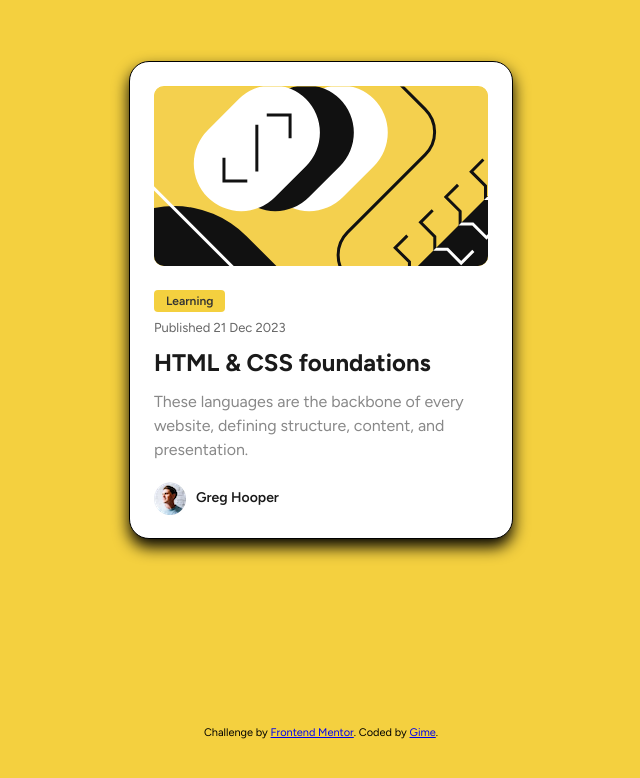
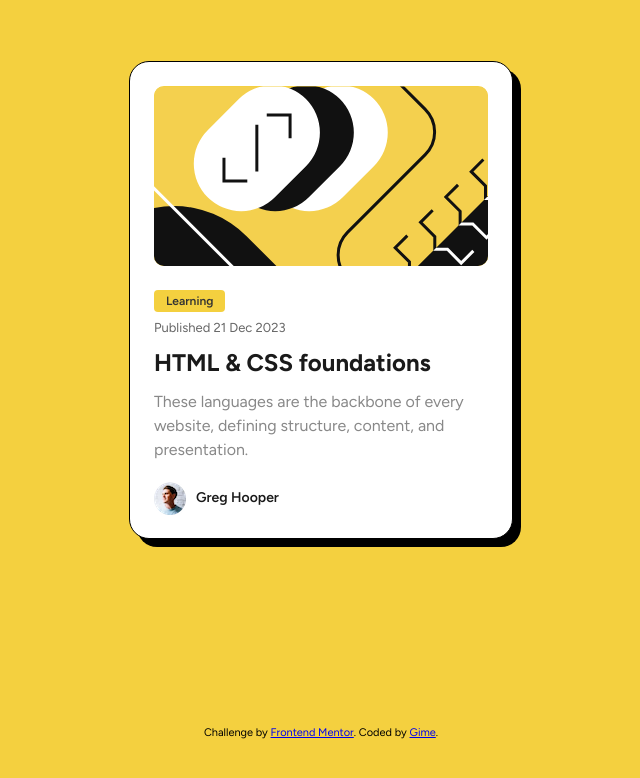
Before and after one commit to GimeVerdant/blog_preview_card, a plain HTML site: page index.html in a window 1280 px wide. Shown: the whole page, without its empty margins (319-959 px from the left). Drawn offline with Linux system fonts and the light colour scheme.

Commit message:
adjusted box shadow

```diff
--- a/style.css
+++ b/style.css
@@ -23,7 +23,7 @@ body {
     background: white;
     border-radius: 20px;
     overflow: hidden;
-    box-shadow: 0 8px 16px rgba(0, 0, 0, 1);
+    box-shadow: 8px 8px 0 0 black;
     border: 1px solid black;
     padding: 24px;
 }
```
